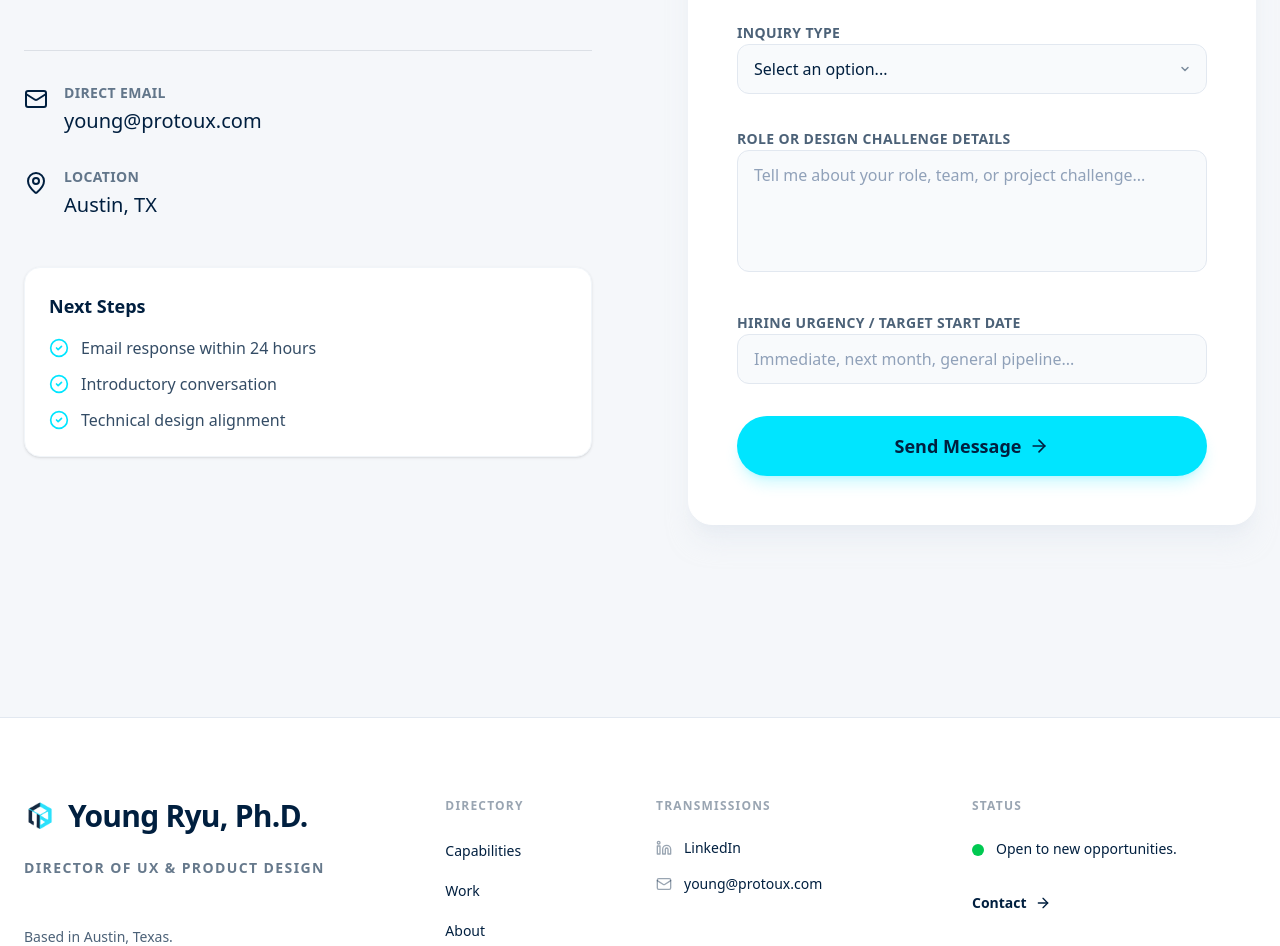
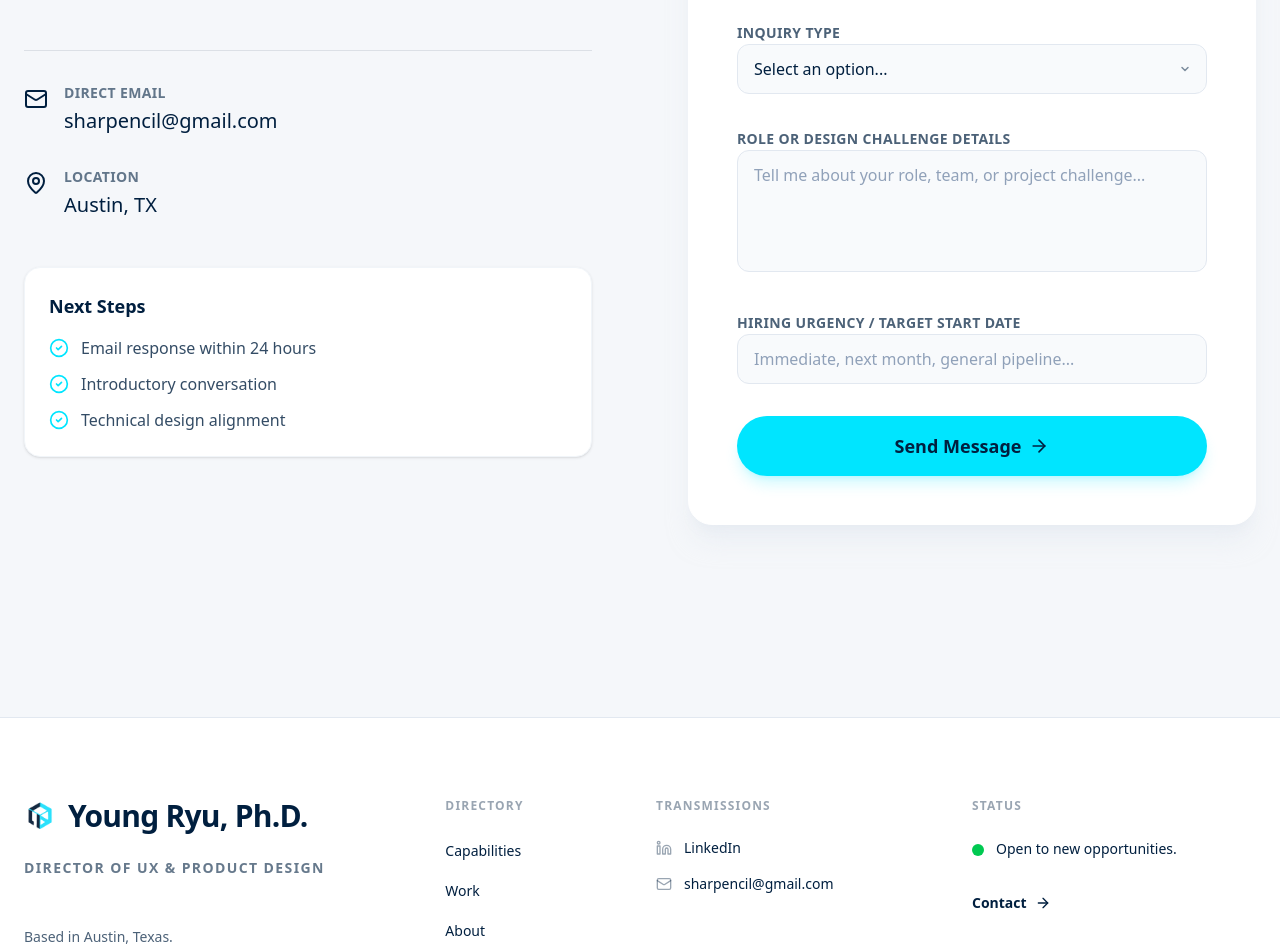
Before and after one commit to sharpencil/portfolio-website, a Next.js app: page /start in a window 1280 px wide. Shown: the part 433-1379 px from the top of the page. Built offline with nearby package versions, Linux system fonts and the light colour scheme; a web font is replaced by a local one.

Commit message:
Replace young@protoux.com with sharpencil@gmail.com

```diff
--- a/src/app/start/StartClient.tsx
+++ b/src/app/start/StartClient.tsx
@@ -73,7 +73,7 @@ export default function StartClient() {
                                 <Mail className="w-6 h-6 text-authority-navy shrink-0 mt-1" />
                                 <div>
                                     <p className="text-sm font-bold uppercase tracking-wide text-authority-navy/60 mb-1">Direct Email</p>
-                                    <a href="mailto:young@protoux.com" className="text-xl font-medium text-authority-navy hover:text-electric-cyan transition-colors">young@protoux.com</a>
+                                    <a href="mailto:sharpencil@gmail.com" className="text-xl font-medium text-authority-navy hover:text-electric-cyan transition-colors">sharpencil@gmail.com</a>
                                 </div>
                             </div>
 
--- a/src/components/Footer.tsx
+++ b/src/components/Footer.tsx
@@ -54,9 +54,9 @@ export default function Footer() {
                             </li>
 
                             <li>
-                                <a href="mailto:hello@protoux.com" className="flex items-center text-sm font-medium text-authority-navy hover:text-electric-cyan transition-colors group">
+                                <a href="mailto:sharpencil@gmail.com" className="flex items-center text-sm font-medium text-authority-navy hover:text-electric-cyan transition-colors group">
                                     <Mail className="w-4 h-4 mr-3 text-authority-navy/40 group-hover:text-electric-cyan transition-colors" />
-                                    young@protoux.com
+                                    sharpencil@gmail.com
                                 </a>
                             </li>
                         </ul>
```
